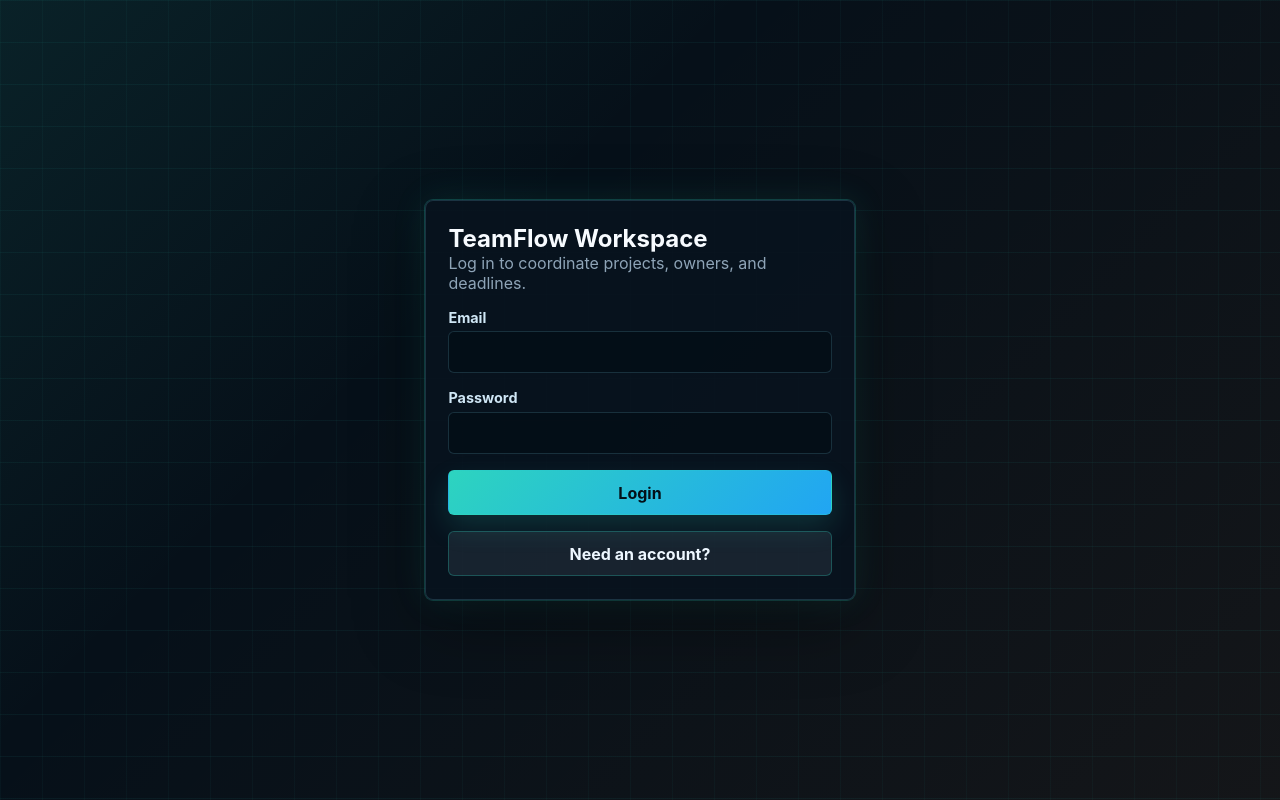
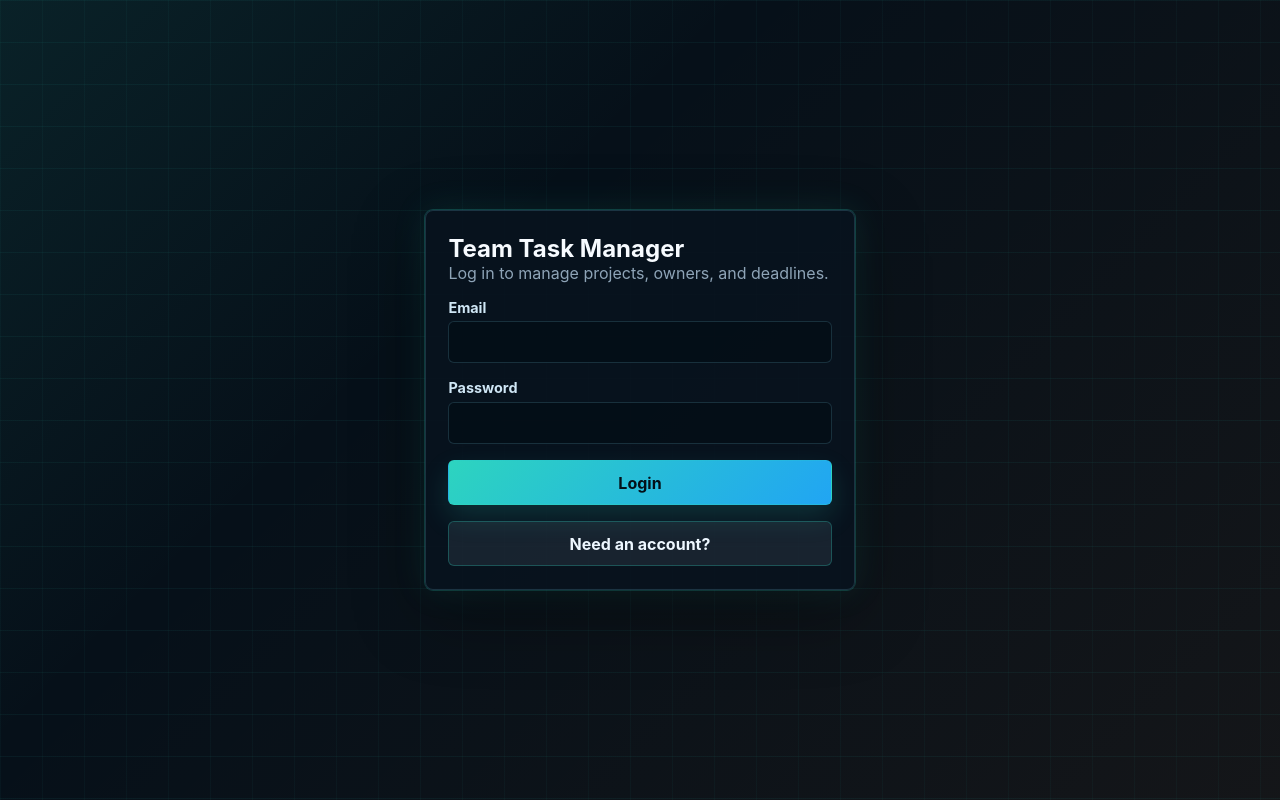
Before and after one commit to Khasim07tech/team-task-manager, a website: page public/index.html in a window 1280 px wide. Drawn offline with Linux system fonts and the light colour scheme.

Commit message:
Restore original app branding

```diff
--- a/public/app.js
+++ b/public/app.js
@@ -84,8 +84,8 @@ function renderAuth(mode = "login") {
     <section class="auth">
       <form class="auth-panel" id="authForm">
         <div>
-          <h1>TeamFlow Workspace</h1>
-          <p>${mode === "login" ? "Log in to coordinate projects, owners, and deadlines." : "Create the first account as Admin, then invite members."}</p>
+          <h1>Team Task Manager</h1>
+          <p>${mode === "login" ? "Log in to manage projects, owners, and deadlines." : "Create the first account as Admin, then invite members."}</p>
         </div>
         ${state.message}
         ${mode === "signup" ? '<label>Name<input name="name" autocomplete="name" required minlength="2" /></label>' : ""}
@@ -123,7 +123,7 @@ function renderApp() {
     <section class="shell">
       <aside class="sidebar">
         <div class="brand">
-          <h1>TeamFlow Workspace</h1>
+          <h1>Team Task Manager</h1>
           <p>${escapeHtml(state.user.name)} &middot; ${state.user.role}</p>
         </div>
         <nav class="nav">
--- a/public/index.html
+++ b/public/index.html
@@ -3,7 +3,7 @@
   <head>
     <meta charset="UTF-8" />
     <meta name="viewport" content="width=device-width, initial-scale=1.0" />
-    <title>TeamFlow Workspace</title>
+    <title>Team Task Manager</title>
     <link rel="stylesheet" href="/styles.css" />
   </head>
   <body>
```
Also changed, not shown: README.md.
